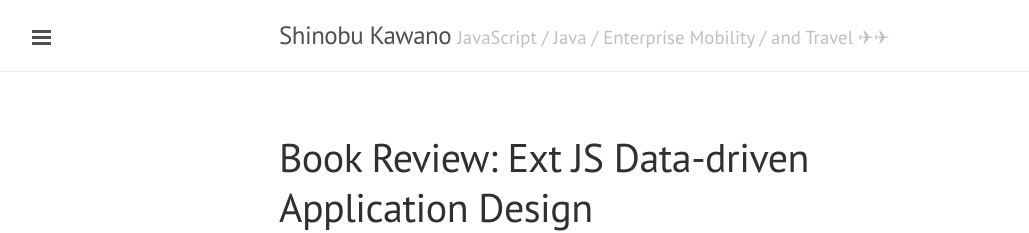
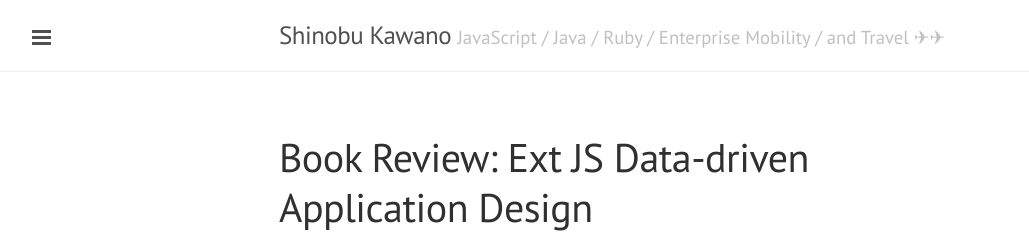
Before and after one commit to shinobukawano/kawanoshinobu.github.io, a Jekyll site: the page built from index.html, in a window 1280 px wide. Shown: the top 233 px of the page, without its empty margins (1-1030 px from the left). Built offline with Jekyll 4.4.1, drawn with Linux system fonts in a browser that asks for light colours; Markdown is read by kramdown in place of the engine named in the settings; the list of posts is cut into pages by our own code.

Commit message:
Updated.

```diff
--- a/_config.yml
+++ b/_config.yml
@@ -8,13 +8,15 @@
 
 # Setup
 title: Shinobu Kawano
-tagline: 'JavaScript / Java / Enterprise Mobility / and Travel ✈✈'
+tagline: 'JavaScript / Java / Ruby / Enterprise Mobility / and Travel ✈✈'
 description: > #
   Hi, there! I'm Shinobu Kawano, JavaScript programmer based in Tokyo.
+  <br>
   I work at my favorite company
   <a href='http://www.sencha.com/' target='_blank'>Sencha</a>,
   where I'm dedicated to making enterprise application development easier.
-  <br>In my spare time, I hack an open source software and spend time with my wife and son.
+  <br>
+  In my spare time, I hack an open source software and spend time with my wife and son.
 
 url: http://kawanoshinobu.com
 baseurl: '/'
```
